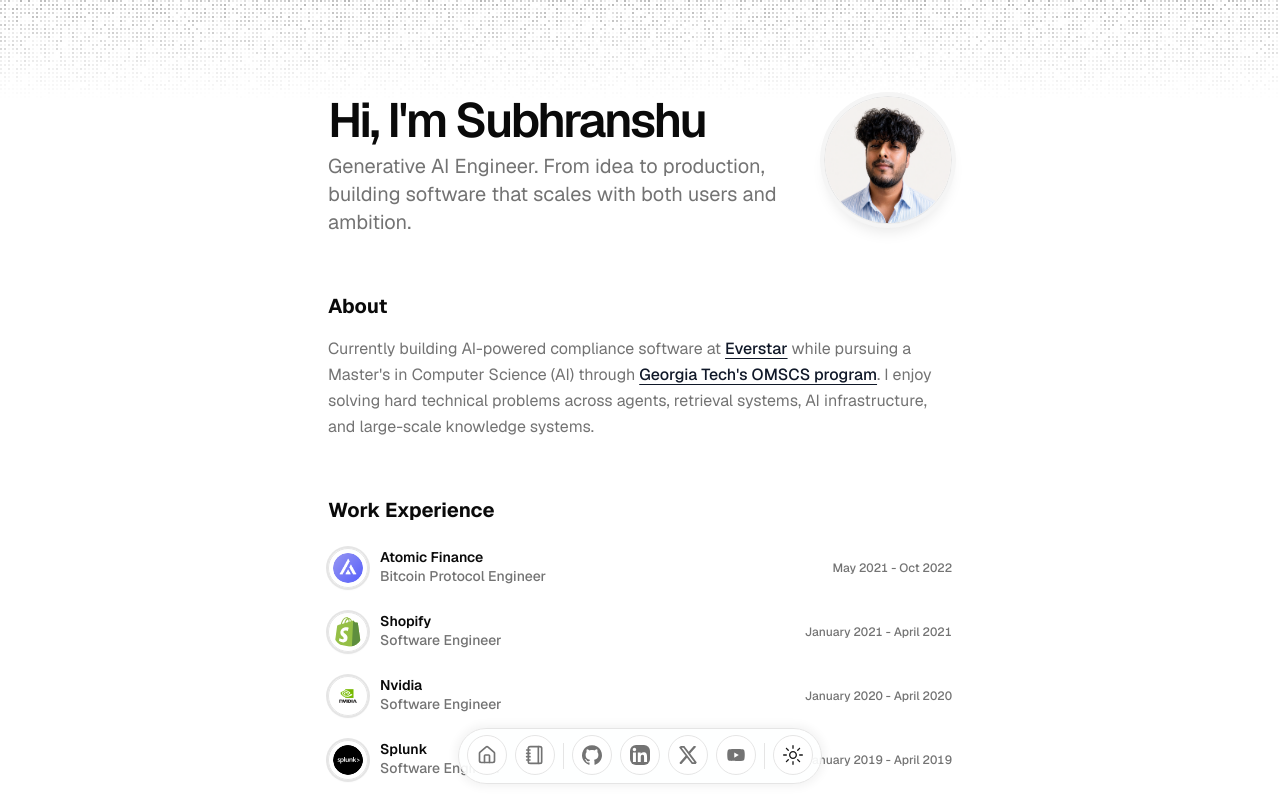
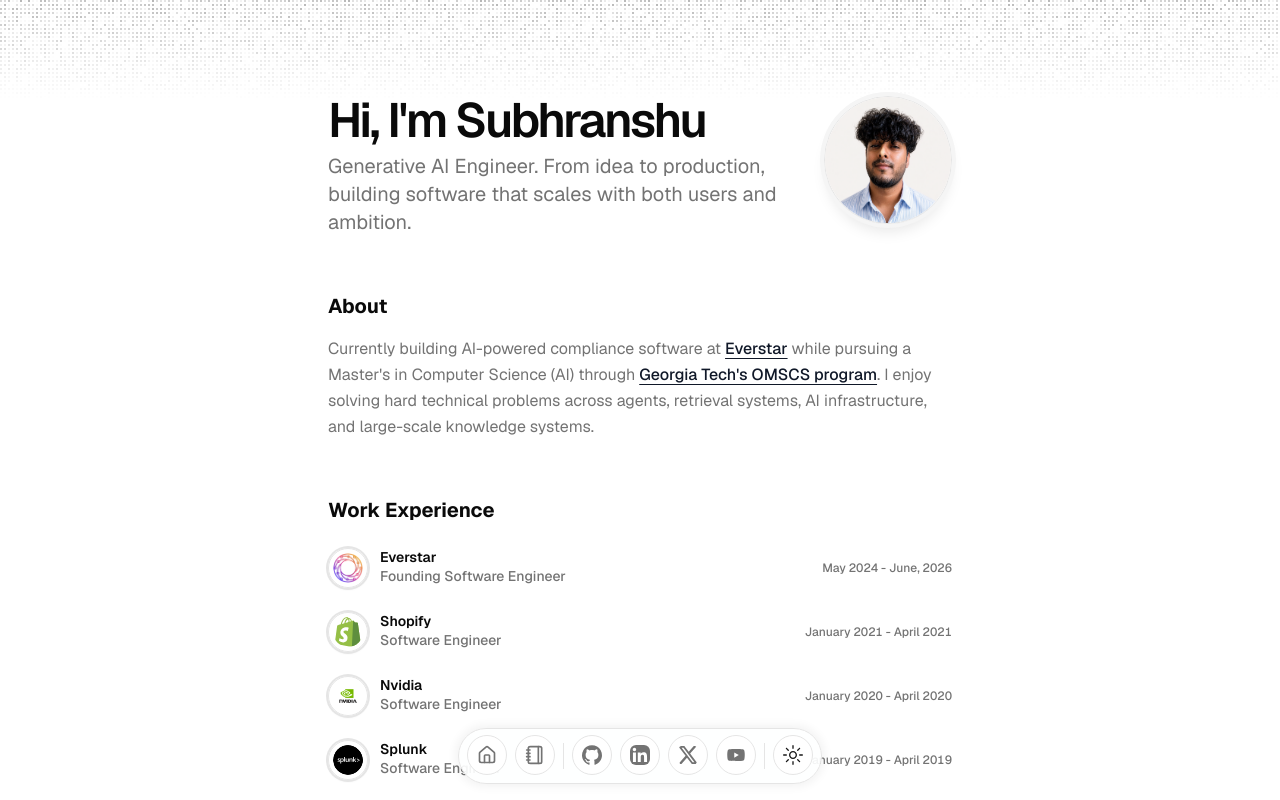
Before and after one commit to CantBeSubh/subhranshu.com, a Next.js app: page / in a window 1280 px wide. Shown: the top 800 px of the page. Built offline with nearby package versions, Linux system fonts and the light colour scheme.

Commit message:
chore: work exp, everstar

```diff
--- a/src/data/resume.tsx
+++ b/src/data/resume.tsx
@@ -9,8 +9,6 @@
 import { Postgresql } from "@/components/ui/svgs/postgresql";
 import { Docker } from "@/components/ui/svgs/docker";
 import { Kubernetes } from "@/components/ui/svgs/kubernetes";
-import { Java } from "@/components/ui/svgs/java";
-import { Csharp } from "@/components/ui/svgs/csharp";
 
 export const DATA = {
   name: "Subhranshu Pati",
@@ -33,8 +31,6 @@
     { name: "Postgres", icon: Postgresql },
     { name: "Docker", icon: Docker },
     { name: "Kubernetes", icon: Kubernetes },
-    { name: "Java", icon: Java },
-    { name: "C++", icon: Csharp },
   ],
   navbar: [
     { href: "/", icon: HomeIcon, label: "Home" },
@@ -83,16 +79,16 @@
 
   work: [
     {
-      company: "Atomic Finance",
-      href: "https://atomic.finance",
+      company: "Everstar",
+      href: "https://everstar.ai",
       badges: [],
       location: "Remote",
-      title: "Bitcoin Protocol Engineer",
-      logoUrl: "/atomic.png",
-      start: "May 2021",
-      end: "Oct 2022",
+      title: "Founding Software Engineer",
+      logoUrl: "/everstar.svg",
+      start: "May 2024",
+      end: "June, 2026",
       description:
-        "Implemented the Bitcoin discreet log contract (DLC) protocol specifications as an open source Typescript SDK. Dockerized all microservices and setup production kubernetes cluster. Architected a data lake using AWS S3 and Athena for historical backtesting of bitcoin trading strategies. Built a mobile app using react native and typescript.",
+        "Designed and deployed AI infrastructure on GCP using Kubernetes, Airflow, FastAPI, MongoDB, and OpenSearch. Built large-scale retrieval systems over 3M+ regulatory documents powering semantic search, citations, and knowledge discovery. Developed agentic AI workflows, document ingestion pipelines, and automated document generation systems capable of producing and revising thousand-page regulatory submissions. Shipped production-grade AI experiences including streaming chat, search, and compliance-focused drafting tools.",
     },
     {
       company: "Shopify",
```
Also changed, not shown: public/everstar.svg (added).
